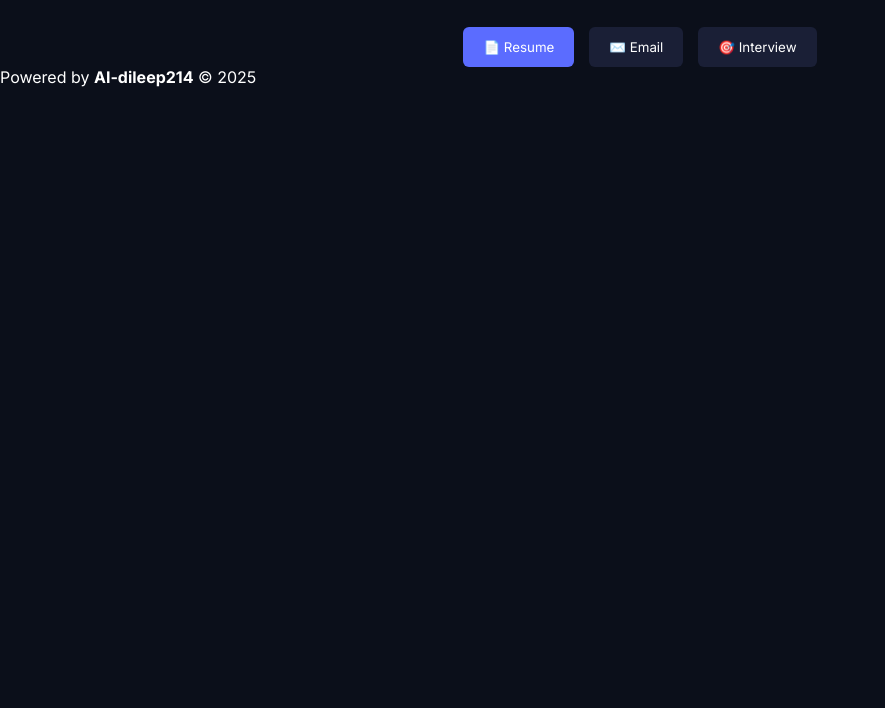
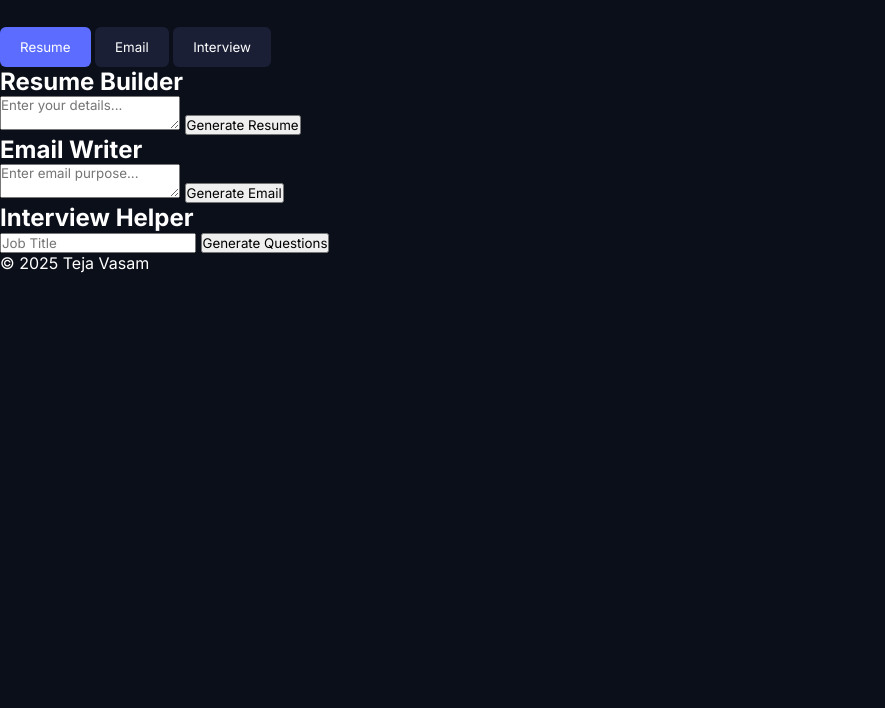
Before and after one commit to teja7569/AI-Resume-Builder, a plain HTML site: page index.html in a window 1280 px wide. Shown: the part 92-800 px from the top of the page, without its empty margins (0-885 px from the left). Drawn offline with Linux system fonts and the light colour scheme.

Commit message:
Update index.html for Teja AI Generator

```diff
--- a/index.html
+++ b/index.html
@@ -2,71 +2,60 @@
 <html lang="en">
 <head>
     <meta charset="UTF-8">
+    <title>Teja AI Generator</title>
     <meta name="viewport" content="width=device-width, initial-scale=1.0">
-    <title>AI Assistant - Resume, Email & Interview Helper</title>
 
     <!-- Google Font -->
-    <link rel="preconnect" href="https://fonts.googleapis.com">
-    <link rel="preconnect" href="https://fonts.gstatic.com" crossorigin>
-    <link href="https://fonts.googleapis.com/css2?family=Inter:wght@300;400;500;600;700&display=swap" rel="stylesheet">
+    <link href="https://fonts.googleapis.com/css2?family=Inter:wght@300;400;600;700&display=swap" rel="stylesheet">
 
     <!-- CSS -->
     <link rel="stylesheet" href="style.css">
 </head>
 <body>
 
-    <!-- Floating Background -->
-    <div class="floating-elements"></div>
-
-    <!-- Main Container -->
 <div class="container">
-
-        <!-- Header -->
     <header class="header">
-            <h1 class="title">🧠 AI Assistant</h1>
-            <p class="subtitle">Resume Builder • Email Writer • Interview Helper</p>
+        <h1>🧠 Teja AI</h1>
+        <p>Resume Builder • Email Writer • Interview Helper</p>
     </header>
 
-        <!-- Navigation Tabs -->
-        <nav class="nav-tabs">
-            <button class="tab-btn active" data-tab="resume">📄 Resume</button>
-            <button class="tab-btn" data-tab="email">✉️ Email</button>
-            <button class="tab-btn" data-tab="interview">🎯 Interview</button>
+    <nav class="tabs">
+        <button class="tab-btn active" data-tab="resume">Resume</button>
+        <button class="tab-btn" data-tab="email">Email</button>
+        <button class="tab-btn" data-tab="interview">Interview</button>
     </nav>
 
-        <!-- Tabs Content -->
-        <main class="main-content">
-
-            <!-- Resume Tab -->
-            <section id="resume-tab" class="tab-content active">
-                <!-- Resume form (UNCHANGED CONTENT FROM YOUR CODE) -->
+    <main>
+        <!-- Resume -->
+        <section id="resume" class="tab active">
+            <h2>Resume Builder</h2>
+            <textarea id="resume-input" placeholder="Enter your details..."></textarea>
+            <button onclick="generateResume()">Generate Resume</button>
+            <pre id="resume-output"></pre>
         </section>
 
-            <!-- Email Tab -->
-            <section id="email-tab" class="tab-content">
-                <!-- Email form -->
+        <!-- Email -->
+        <section id="email" class="tab">
+            <h2>Email Writer</h2>
+            <textarea id="email-input" placeholder="Enter email purpose..."></textarea>
+            <button onclick="generateEmail()">Generate Email</button>
+            <pre id="email-output"></pre>
         </section>
 
-            <!-- Interview Tab -->
-            <section id="interview-tab" class="tab-content">
-                <!-- Interview form -->
+        <!-- Interview -->
+        <section id="interview" class="tab">
+            <h2>Interview Helper</h2>
+            <input id="job-title" placeholder="Job Title">
+            <button onclick="generateInterview()">Generate Questions</button>
+            <pre id="interview-output"></pre>
         </section>
+    </main>
 
-        </main>
+    <footer>
+        <p>© 2025 Teja Vasam</p>
+    </footer>
 </div>
 
-    <!-- Loader -->
-    <div class="loading-overlay" id="loading-overlay">
-        <div class="spinner"></div>
-        <p>Generating with AI...</p>
-    </div>
-
-    <!-- Footer -->
-    <footer class="footer">
-        <p>Powered by <strong>AI-dileep214</strong> © 2025</p>
-    </footer>
-
-    <!-- JavaScript -->
 <script src="script.js"></script>
 </body>
 </html>
```
Lines whose indentation alone changed are shown as unchanged.
